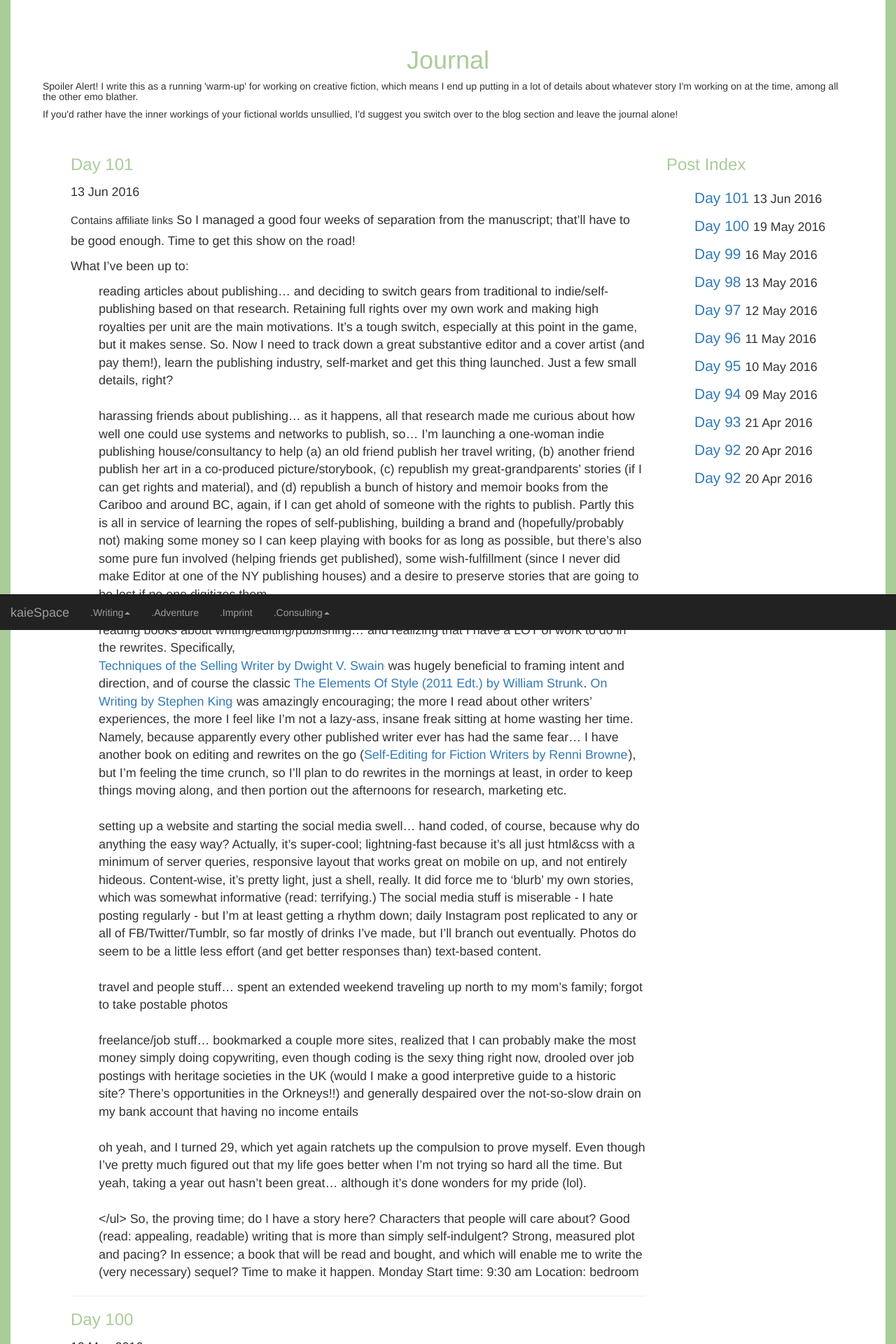
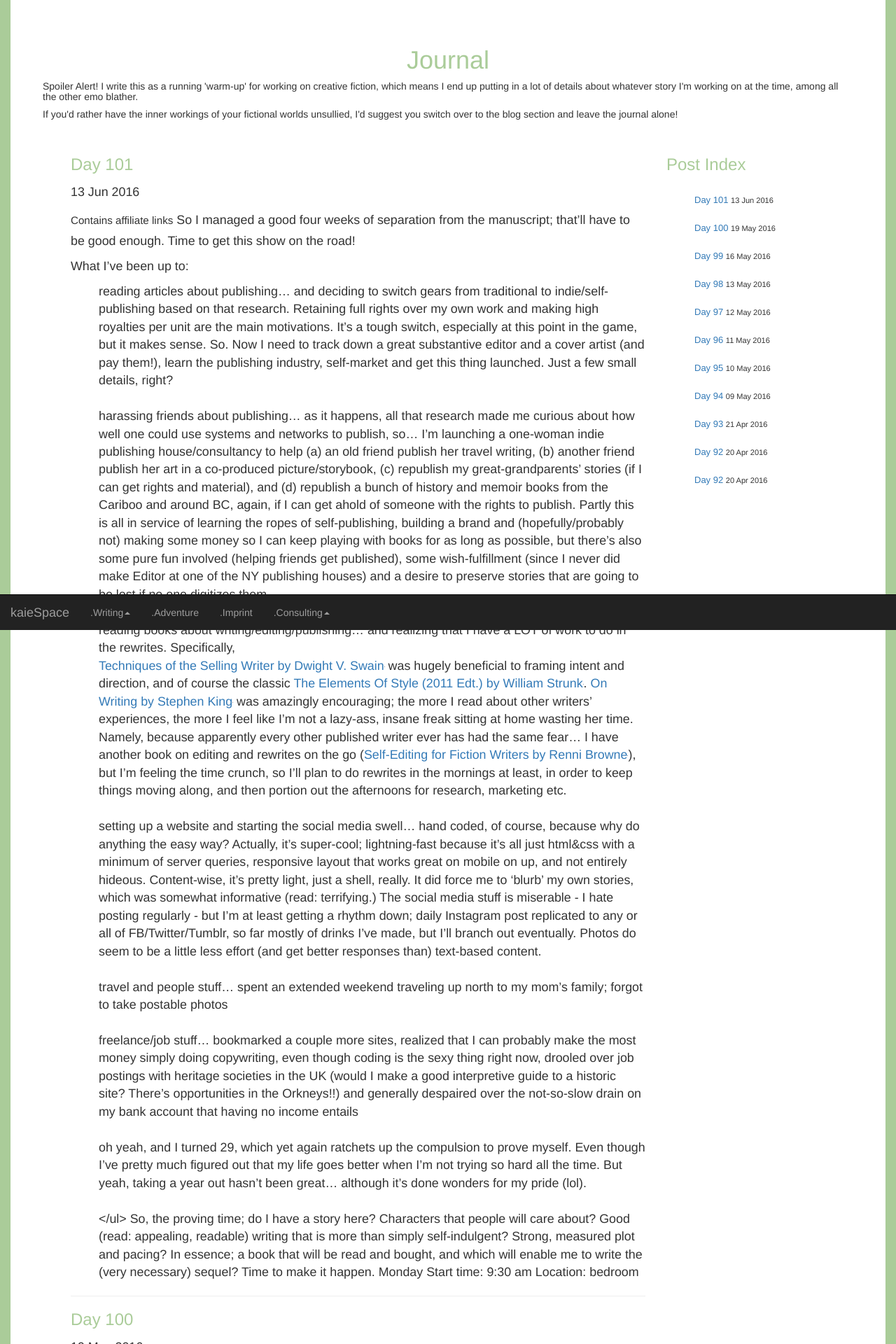
Before and after one commit to kaiewiggins/kaiewiggins.github.io, a Jekyll site: the page built from journal/index.html, in a window 1280 px wide. Shown: the top 1920 px of the page at 70% size. Built offline with Jekyll 4.4.1, drawn with Linux system fonts in a browser that asks for light colours; nearby versions of some CDN libraries; grey boxes are pictures that could not be loaded.

Commit message:
try font styling

```diff
--- a/journal/index.html
+++ b/journal/index.html
@@ -24,8 +24,8 @@ title: kaie.Journal
 	<h3>Post Index</h3>
 	<ul class="posts">
 	  {% for post in site.posts %}
-	    	<p class=font:50%><a href="{{ post.url }}" title="{{ post.title }}">{{ post.title }}</a>
-	    	<span><small>{{ post.date | date_to_string }}</small></span></p>
+	    	<p class=font:50%><font size=2><a href="{{ post.url }}" title="{{ post.title }}">{{ post.title }}</a>
+	    	<span><small>{{ post.date | date_to_string }}</small></span></font></p>
 	  {% endfor %}
 </ul>
 	</div><!--close second col-->
```
